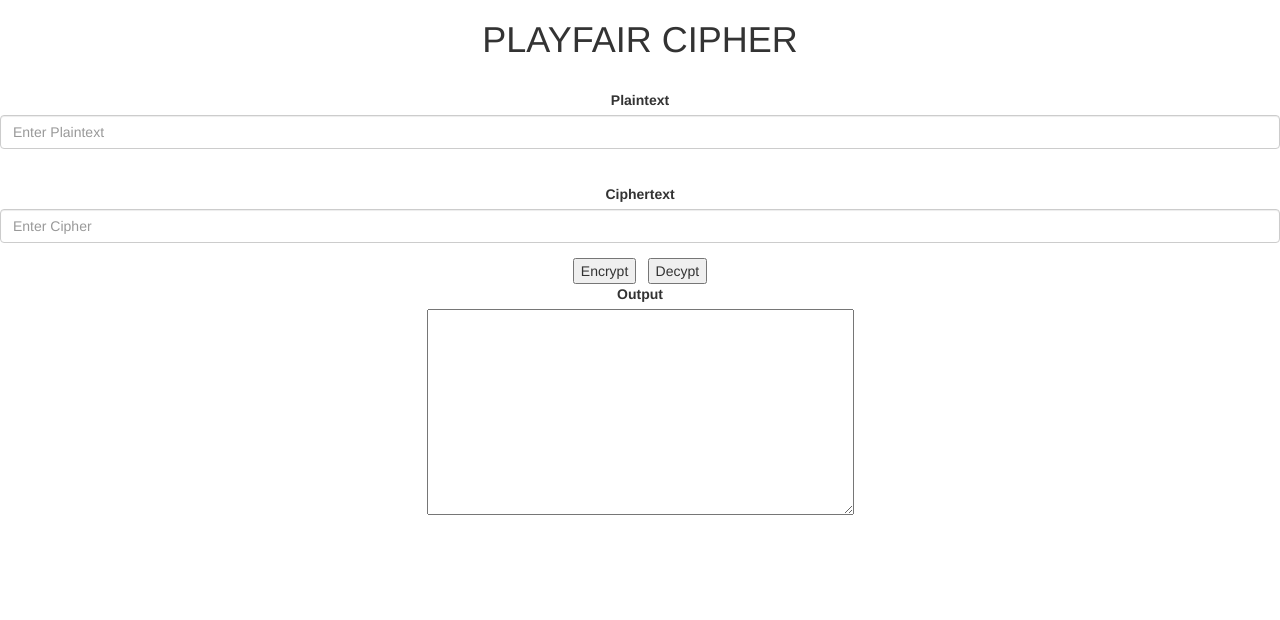
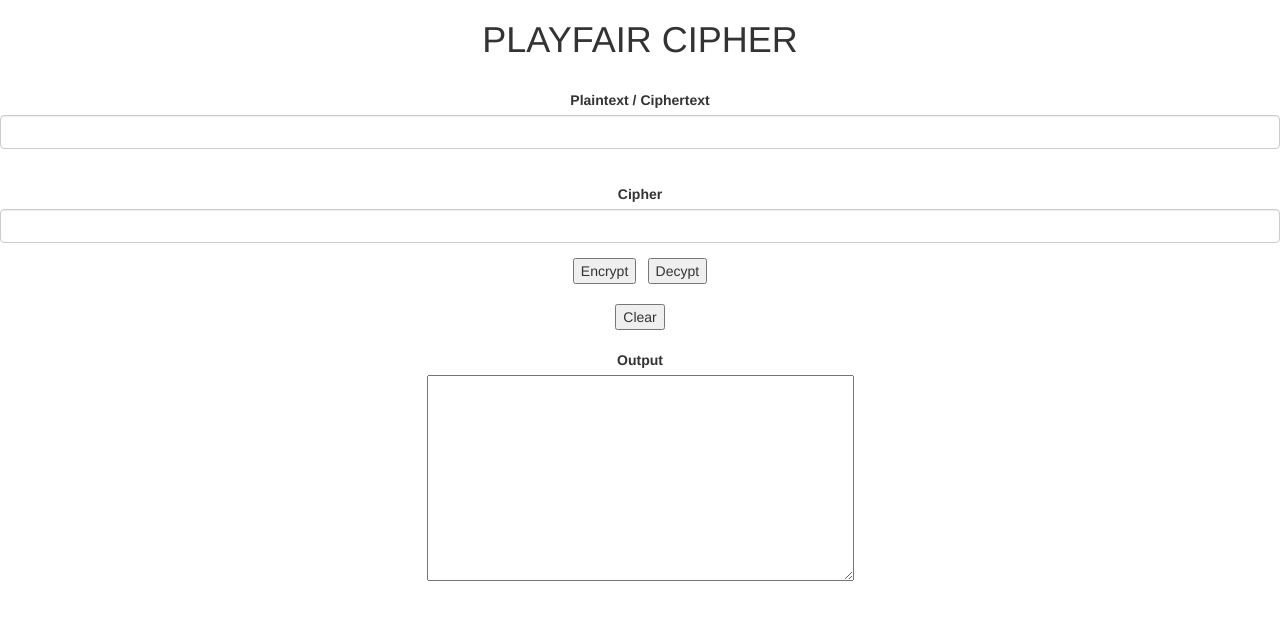
Before and after one commit to ab41j1t4000/playfaircipher, a Flask app: page / in a window 1280 px wide. Shown: the top 620 px of the page. Run offline with Flask 2, Linux system fonts and the light colour scheme; some libraries are stand-ins or nearby versions.

Commit message:
modification

```diff
--- a/templates/index.html
+++ b/templates/index.html
@@ -11,16 +11,17 @@
     <center><h1>PLAYFAIR CIPHER</h1></center><br>
     <center><form action="/" method="post">
         <div class="form-group">
-          <label>Plaintext</label><br>
-          <input type="text" class="form-control"  placeholder="Enter Plaintext" name="plaintext">
+          <label>Plaintext / Ciphertext</label><br>
+          <input type="text" class="form-control"  name="plaintext">
         </div><br>
         <div class="form-group">
-          <label>Ciphertext</label><br>
-          <input type="text" class="form-control" placeholder="Enter Cipher" name="cipher">
+          <label>Cipher</label><br>
+          <input type="text" class="form-control" name="cipher">
         </div>
         <button type="submit" value="Encrypt" name="action">Encrypt</button>
         &emsp14;
-        <button type="submit" value="Decrypt" name="action">Decypt</button><br>
+        <button type="submit" value="Decrypt" name="action">Decypt</button><br><br>
+        <button type="submit" value="Decrypt" name="action">Clear</button><br><br>
         <div class="form-group">
             <label>Output</label><br>
             <textarea cols="50" rows="10" readonly>{{ op }}</textarea>
```
Also changed, not shown: playfairCipher.py (+6 -4 lines), README.md, 2 other files.
